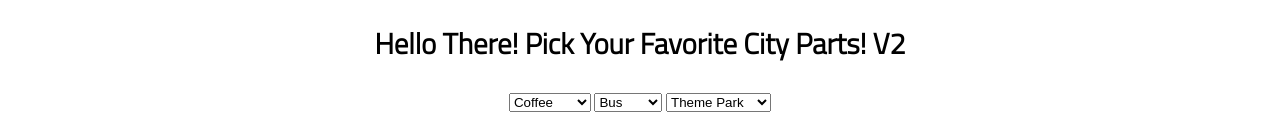
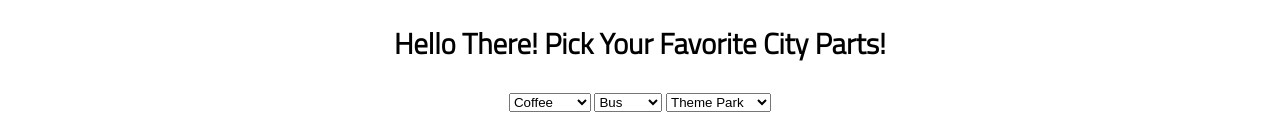
Before and after one commit to austinbhan/cityBuilder, a plain HTML site: page index.html in a window 1280 px wide. Shown: the part 345-460 px from the top of the page. Drawn offline with Linux system fonts and the light colour scheme.

Commit message:
Changed h2 again

```diff
--- a/index.html
+++ b/index.html
@@ -22,7 +22,7 @@
         <section class="main-section">
             <img class="main-logo" src="https://media.gq-magazine.co.uk/photos/6205320a7ec6fdecd328436e/master/w_1600%2Cc_limit/100222_Obi_01.jpg" />
             <h2>
-                Hello There! Pick Your Favorite City Parts! V2
+                Hello There! Pick Your Favorite City Parts!
             </h2>
             <div class="selectors">
                 <select id="foodDropDown">
```
